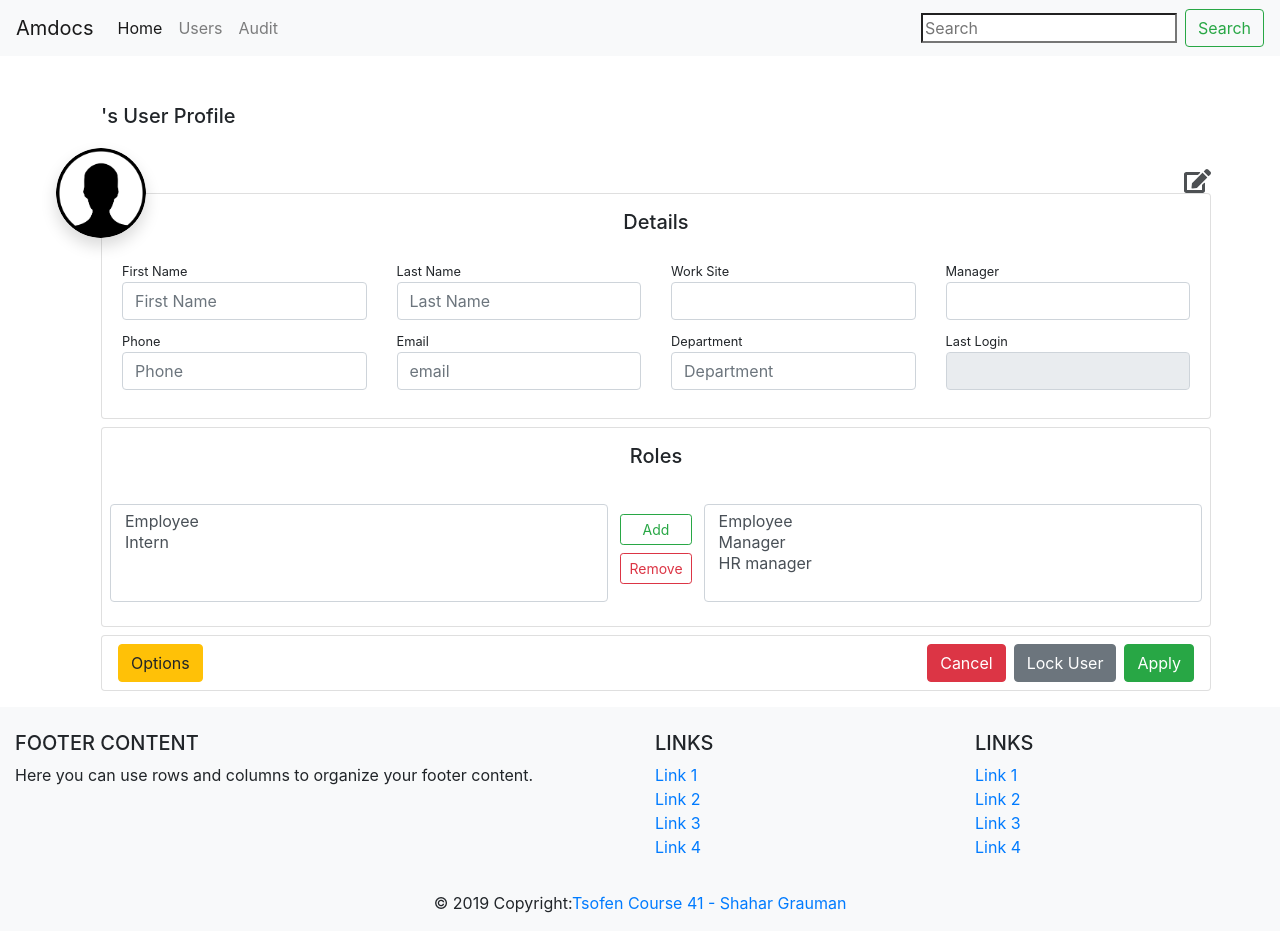
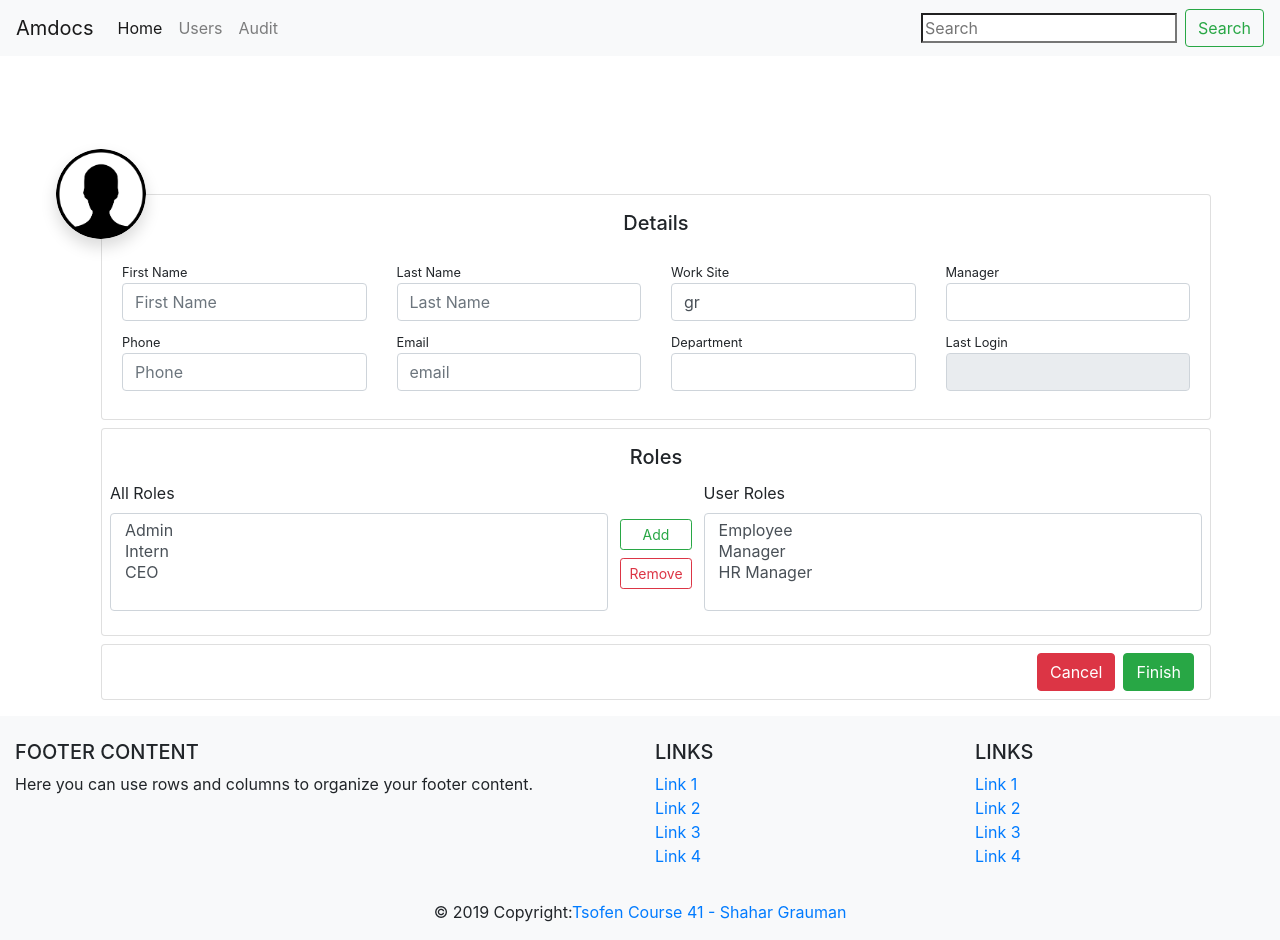
Before and after one commit to ShacharGrauman/projects-assignments-client, a React (Vite) app: page /user-profile/addUser in a window 1280 px wide. Built offline with nearby package versions, Linux system fonts and the light colour scheme.

Commit message:
added user-profile, addNewUser

```diff
--- a/src/components/user-profile/UserProfile.js
+++ b/src/components/user-profile/UserProfile.js
@@ -11,89 +11,73 @@ export default class UserProfile extends React.Component{
         super(props);
         const {id}=this.props.match.params;
         this.state={
-            mode:{edit:false, add:false},
-            status:{deactivated:false, locked:false},
+            profileMode:{edit:false, view:true},
+            status:{deactivated:undefined, locked:undefined},
             userData:{
                 details:{
                     id:+id?id:undefined,
-                    firstName:'',
-                    lastName:'',
-                    employeeNumber:'',
+                    firstName:undefined,
+                    lastName:undefined,
+                    employeeNumber:undefined,
                     workSite:{
-                        name:'',
-                        id:-1,
+                        name:'gr',
+                        id:undefined,
                         country:{
-                            name:'',
-                            id:''
+                            name:undefined,
+                            id:undefined
                         }
                     },
-                    manager:{name:'',id:-1},
-                    phone:'',
-                    email:'',
-                    department:{name:'',id:-1},
-                    lastLogin:'',
+                    manager:{name:undefined,id:undefined},
+                    phone:undefined,
+                    email:undefined,
+                    department:{name:undefined,id:undefined},
+                    lastLogin:undefined,
                 },
                 roles:{
                     roles:[{
-                        id:'',
-                        name:'',
-                        description:''
+                        id:undefined,
+                        name:undefined,
+                        description:undefined
                     }]
                 },
-                img:''
+                img:undefined
             }
         }
 
         this.toggleEditMode=this.toggleEditMode.bind(this)
         this.toggleLockUser=this.toggleLockUser.bind(this)
-        this.browseImage=this.browseImage.bind(this)
-        this.fetchUserData=this.fetchUserData.bind(this)
+
+
     }
 
     componentDidMount(){
         if (this.state.userData.details.id){
-            this.fetchUserData()
+            this.setState({
+                profileMode:{edit:false, view:true},
+                status:{deactivated:false,add:false}, // fix status values according to the backend
+                userData:USERS.find(e=>e.details.id===+this.state.userData.details.id)
+            })
         }else{
             this.setState({
-                mode:{edit:true,add:true}
+                profileMode:{edit:true,view:false}
             })
         }
     }
 
-    fetchUserData(){
-        this.setState({
-            userData:USERS.find(e=>e.details.id===+this.state.userData.details.id)
-        })
+    toggleEditMode(){
+       this.setState({
+        profileMode:{edit:!this.state.profileMode.edit, view:true }
+       })
+
     }
 
-    toggleEditMode(action){
-        if(!action){
-            this.setState({
-                mode:{
-                    ...this.state.mode,
-                    edit:!this.state.mode.edit,
-                }
-            })
-        }else{
-            this.setState({
-                mode:{
-                    ...this.state.mode,
-                    edit:action
-                }
-            })
-        }
-    }
 
-    browseImage(){
-       alert('This function is currently unavailable')
-    }
 
     toggleLockUser(){
         this.setState({
-            ...this.state,
             status:{deactivated:false, locked:!this.state.status.locked},
+            profileMode:{edit:false,view:true},
         })
-        this.toggleEditMode(this.state.status.locked)
     }
 
     render(){
@@ -102,23 +86,24 @@ export default class UserProfile extends React.Component{
         <div className="container">
             <div className="row p-0 m-0">
                 <div className="col-12 mb-2 mr-3 ml-3 p-0 mt-5">
-                    <UserProfileHeader toggleEditMode={this.toggleEditMode}
-                                        browseImage={this.browseImage}
-                                        imgURL={this.state.userData.img}
+                    <UserProfileHeader imgURL={this.state.userData.img}
                                         employeeName={this.state.userData.details.firstName+" " + this.state.userData.details.lastName}
-                                        isLocked={this.state.status}
+                                        isLocked={this.state.status.locked}
                                         id={this.state.userData.details.id}
+                                        edit={this.state.profileMode.edit}
+                                        toggleEditMode={this.toggleEditMode}
                                         />
 
-                    <UserProfileDetails editMode={!this.state.mode.edit}
+                    <UserProfileDetails editMode={!this.state.profileMode.edit}
                                         details={this.state.userData.details}/>
 
-                    <UserProfileRoles editMode={!this.state.mode.edit}
+                    <UserProfileRoles editMode={!this.state.profileMode.edit}
                                         userRoles={this.state.userData.roles}/>
 
-                    <UserProfileFooter editMode={!this.state.mode.edit}
+                    <UserProfileFooter editMode={!this.state.profileMode.edit}
                                         isLocked={this.state.status.locked}
-                                        toggleLockUser={this.toggleLockUser}/>
+                                        toggleLockUser={this.toggleLockUser}
+                                        view={this.state.profileMode.view}/>
                 </div>
             </div>
         </div>
--- a/src/components/user-profile/UserProfileDetails.js
+++ b/src/components/user-profile/UserProfileDetails.js
@@ -27,13 +27,37 @@ export default class UserProfileDetails extends React.Component{
                             </div>
                             <div className="col-lg-3 col-sm-6 mb-2">
                                  <small className="mb-1">Work Site</small>
-                                <input type="text" className="form-control input_workSite" placeholder="Work Site" aria-label="WorkSite"
-                                    disabled={this.props.editMode} defaultValue={`${this.props.details.workSite.name.concat(' ', this.props.details.workSite.country.name)}`}></input>
+
+                                 <input
+                                    id="link__WorkSite"
+                                    className="form-control worksite"
+                                    disabled={this.props.editMode}
+                                    defaultValue={this.props.details.workSite.name}
+                                    list="workSite"></input>
+                                <datalist id="workSite">
+                                    <option value="Nazareth"/>
+                                    <option value="Los Angeles"/>
+                                    <option value="London"/>
+                                    <option value="Shanghai"/>
+                                    <option value="Tokyo"/>
+                                </datalist>
+
                             </div>
                             <div className="col-lg-3 col-sm-6 mb-2">
                                 <small className="mb-1">Manager</small>
-                                <input type="button" id="link__Manager" className="form-control input_manager"
-                                disabled={this.props.editMode} defaultValue={this.props.details.manager.name}></input>
+                                <input
+                                    id="link__Manager"
+                                    className="form-control input_manager"
+                                    disabled={this.props.editMode}
+                                    defaultValue={this.props.details.manager.name}
+                                    list="managers"></input>
+                                <datalist id="managers">
+                                    <option value="Shahar Grauman, 33"/>
+                                    <option value="Ezer Biron, 42"/>
+                                    <option value="Walaa"/>
+                                    <option value="Amani"/>
+                                    <option value="Yasmin"/>
+                                </datalist>
                             </div>
                             <div className="col-lg-3 col-sm-6 mb-2">
                                 <small className="mb-1">Phone</small>
@@ -47,8 +71,17 @@ export default class UserProfileDetails extends React.Component{
                             </div>
                             <div className="col-lg-3 col-sm-6 mb-2">
                                 <small className="mb-1">Department</small>
-                                <input type="text" className="form-control input_department" placeholder="Department" aria-label="Department"
-                                    disabled={this.props.editMode} defaultValue={this.props.details.department.name}></input>
+                                <input
+                                    id="link__department"
+                                    className="form-control department"
+                                    disabled={this.props.editMode}
+                                    defaultValue={this.props.details.department.name}
+                                    list="department"></input>
+                                <datalist id="department">
+                                    <option value="Research And Development"/>
+                                    <option value="NOC"/>
+                                    <option value="QA"/>
+                                </datalist>
                             </div>
                             <div className="col-lg-3 col-sm-6 mb-2">
                                 <small className="mb-1">Last Login</small>
@@ -56,7 +89,6 @@ export default class UserProfileDetails extends React.Component{
                                     disabled defaultValue={this.props.details.lastLogin}></input>
                             </div>
                         </div>
-
 
 
 
--- a/src/components/user-profile/UserProfileFooter.js
+++ b/src/components/user-profile/UserProfileFooter.js
@@ -10,12 +10,19 @@ export default class UserProfileFooter extends React.Component{
                     <button className="btn btn-info ml-auto mr-2" onClick={this.props.toggleLockUser}>Activate</button>
                     :
                     <>
-
-                        <button className="btn btn-warning ml-2">Options</button>
+                        <div className=" ">
+                            {this.props.view && <button className="ml-2 btn btn-warning">Options</button>}
+                        </div>
 
                         <button className='ml-auto btn btn-danger mr-2'>Cancel</button>
-                        <button className="btn btn-secondary mr-2" onClick={this.props.toggleLockUser}>Lock User</button>
-                        <button className="btn btn-success mr-2">Apply</button>
+                        {this.props.view && <button className="btn btn-secondary mr-2" onClick={this.props.toggleLockUser}>Lock User</button>}
+                        <div className="mr-2">
+                            {this.props.view?
+                            <button className="btn btn-success">Apply</button>
+                            :
+                            <button className="btn btn-success">Finish</button>
+                            }
+                        </div>
                     </>
                     }
 
--- a/src/components/user-profile/UserProfileHeader.js
+++ b/src/components/user-profile/UserProfileHeader.js
@@ -18,41 +18,40 @@ export default class extends React.Component {
     super(props);
 
     this.state={
+      edit:undefined,
       id:this.props.id
     }
 
-    this.toggleEditMode = this.toggleEditMode.bind(this);
-    this.browseImage = this.browseImage.bind(this);
-  }
-  toggleEditMode() {
-    this.props.toggleEditMode();
   }
 
-  browseImage() {
-    this.props.browseImage();
+
+
+  componentDidMount(){
+    this.setState({
+      edit:this.props.edit
+    })
   }
 
   render() {
     return (
       <>
-        <h5 style={{ marginBottom: "-25px" }}>
-          {this.state.id}'s User Profile
-        </h5>
+        {this.state.id &&<h5 style={{ marginBottom: "-25px" }}>
+                          {this.state.id}'s User Profile
+                        </h5>}
         <div className=" d-flex justify-content-between align-items-baseline">
           <img
-            onClick={this.browseImage}
             className="position-relative shadow"
             src={ImgProfile}
             style={styleProfileImg}
           ></img>
 
-          {!this.props.isLocked.locked && (
+          {(!this.props.isLocked && this.state.id)&&
             <FontAwesomeIcon
               style={{fontSize:'1.5rem', opacity:'0.8', cursor:'pointer'}}
               icon={faEdit}
-              onClick={this.toggleEditMode}
+              onClick={()=>this.props.toggleEditMode()}
             ></FontAwesomeIcon>
-          )}
+          }
         </div>
       </>
     );
--- a/src/components/user-profile/UserProfileRoles.js
+++ b/src/components/user-profile/UserProfileRoles.js
@@ -1,5 +1,7 @@
 import React from 'react';
 import ListComponent from '../shared-components/List'
+import {UserRoles} from '../../mock-data/mock-data'
+import {AllRoles} from '../../mock-data/mock-data'
 
 
 export default class UserProfileDetails extends React.Component{
@@ -7,38 +9,51 @@ export default class UserProfileDetails extends React.Component{
     constructor(props){
         super(props);
         this.state={
-            userRoles:['Employee','Intern'],
-            non_userRoles:['Employee','Manager','HR manager']
+            userRoles : UserRoles.map(({name})=>name),
+            NonUserRoles : AllRoles.map(({name})=>name)
+                                .filter(name=>!UserRoles.map(({name})=>name).includes(name))
         }
-
         this.addRoles=this.addRoles.bind(this)
     }
 
 
     addRoles(e){
         document.getElementById('userRoles');
+    }
+
+    componentDidMount(){
+        //fetch data
+        this.setState({
+        })
 
     }
 
     render(){
+
         return(<>
         <div className="card mb-2">
 
             <h5 className="text-center mt-3 mb-1">Roles</h5>
             <div className="d-flex justify-content-around">
+                    {!this.props.editMode &&
+                    <>
                 <div className="w-75 m-2">
-                    <ListComponent disabled={this.props.editMode} options={this.state.userRoles} id="userRoles"/>
+                    <ListComponent disabled={this.props.editMode}
+                                    options={this.state.NonUserRoles}
+                                    title={"All Roles"}
+                                    id="userRoles"/>
                 </div>
-                {!this.props.editMode &&
-                <>
                     <div className="d-flex flex-column justify-content-center">
                         <button className="btn btn-sm btn-outline-success m-1" onClick={this.addRoles}>Add <i className="fas fa-arrow-right"></i></button>
                         <button className="btn btn-sm btn-outline-danger m-1"><i className="fas fa-arrow-left"></i> Remove</button>
                     </div>
+                        </>}
                     <div className="w-75 m-2">
-                        <ListComponent disabled={this.props.editMode} options={this.state.non_userRoles}/>
+                        <ListComponent disabled={this.props.editMode}
+                                        options={this.state.userRoles}
+                                        title={"User Roles"}
+                                        />
                     </div>
-                </>}
 
             </div>
         </div>
```
Also changed, not shown: src/components/audit/audit.js (+5 -4 lines), src/mock-data/mock-data.js (+45 -3 lines).
